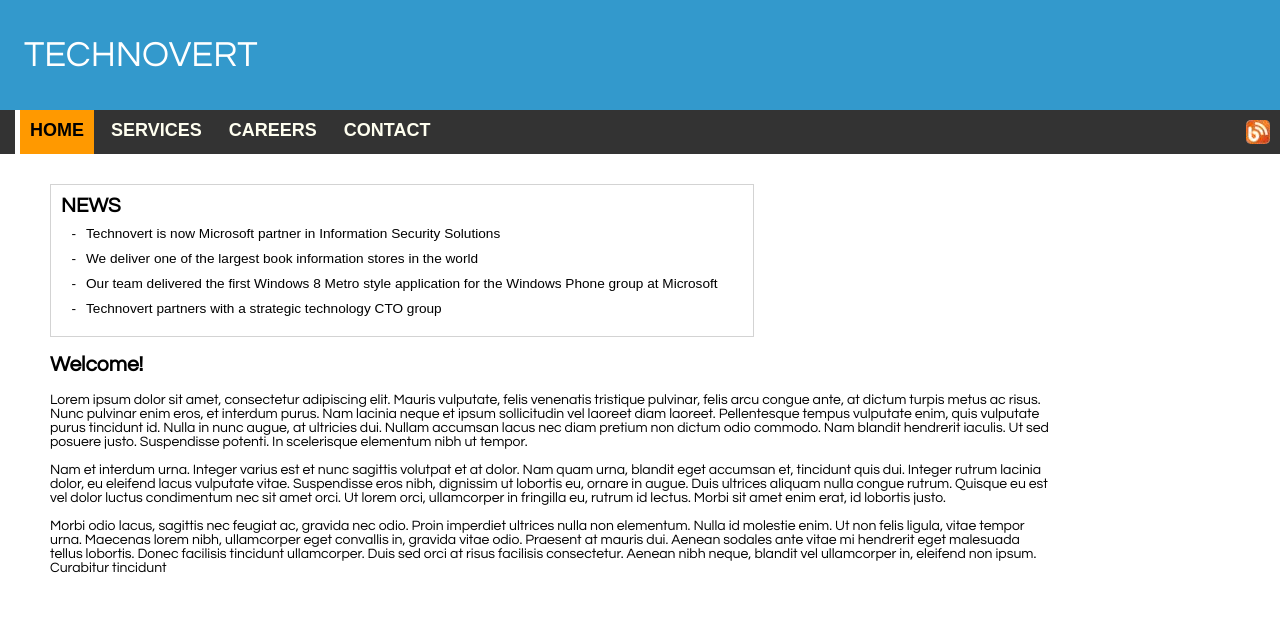
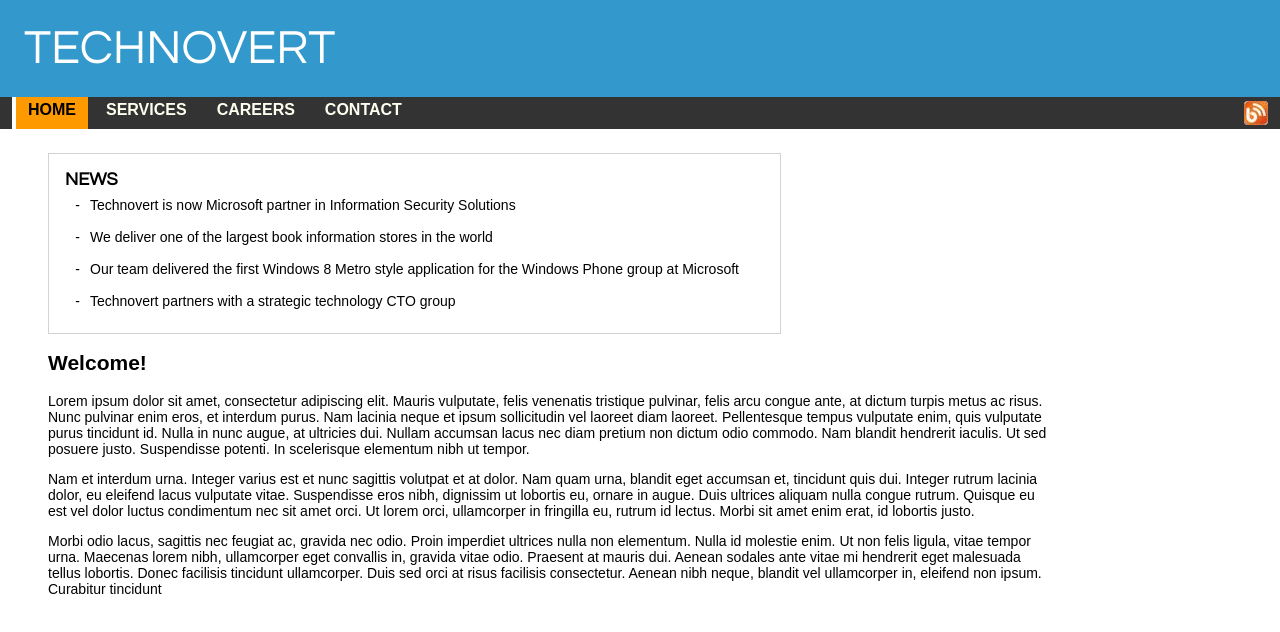
Before and after one commit to tarun-veerabrahma/technovert, a plain HTML site: page task1.html in a window 1280 px wide. Drawn offline with Linux system fonts and the light colour scheme.

Commit message:
Update Task1.css

```diff
--- a/Task1.css
+++ b/Task1.css
@@ -5,91 +5,97 @@
 	background-color: rgb(51, 51, 51);
 	overflow: hidden;
 	display: flex;
+	padding: 0px 12px;
 }
 
 .navigation{
 	display: flex;
 	list-style: none;
-	margin: 0px 0px 0px 15px;
+	margin: 0;
 	padding: 0;
 }
 
 .navContainer .link {
-	float: left;
 	color: #fffff0;
 	font: status-bar;
 	text-align: center;
 	text-transform: uppercase;
-	padding: 10px;
-	font-size: 18px;
+	padding: 4px 12px;
+	font-size: 16px;
 	font-weight: bold;
 	background-color: inherit;
-	border: none;
 	background-color: rgb(51, 51, 51);
-	border-left: 5px solid rgb(51, 51, 51);
+	border-left: 4px solid rgb(51, 51, 51);
 	margin-right: 2px;
 }
 .navContainer .link.active {
 	background-color: rgb(255, 153, 0);
 	color: black;
-	border-left: 5px solid white;
+	border-left: 4px solid white;
 }
 .navContainer .link:hover{
 	background-color: rgb(255, 153, 0);
 	color: black;
-	border-left: 5px solid white;
+	border-left: 4px solid white;
 }
 
 .navContainer .rightChild {
-	margin-right: 0;
+	margin-right: 12;
 	margin-left: auto;
-	padding: 10px;
-	border-radius: 15px;
+	margin-top: 4px;
+	margin-bottom: 4px;
+	border-radius: 4px;
 }
 
 
 .heading {
 	background-color: rgb(51,153,204);
 	max-height: 110px;
-	padding: 32px 16px;
-	font-family: "Century Gothic";
+	padding: 24px 16px;
 	overflow: hidden;
 }
 
 .heading .title{
-	margin: 0;
+	margin: 0px 8px;
 	float: left;
-	padding: 4px 8px;
-	font-size: 36px;
+	padding: 0;
+	font-size: 48px;
+	font-family: "Century Gothic";
 	color: white;
 	font-weight: 300;
 }
 
-.home {
-	padding: 30px 50px;
+.page {
+	padding: 24px 48px;
 	font-family: Arial, Helvetica, sans-serif;
+	width: 1138px;
 }
 .home .news{
 	border: 1px solid #D3D3D3;
-	padding: 10px;
-	font-size: 13.64px;
+	padding: 16px;
 	width: fit-content;
 }
 .home .news .newsHeading{
 	text-transform: uppercase;
 	margin: 0;
+	font-size: 18px;
+	font-weight: 600;
+	font-family: "Century Gothic";
 }
 .home .news .list {
 	list-style: "-";
 	margin: 0;
-	padding: 5px 15px;
+	padding: 0px 15px;
+	font-size: 14px;
+	font-weight: 400;
 }
 .home .news .list .item{
-	padding: 5px 10px;
+	padding: 8px 10px;
 }
 .home .content {
 	font-size: 14px;
-	max-width: 1001px;
+	max-width: 1000px;
+	font-family: Arial;
 }
 
 .hide {
@@ -99,26 +105,28 @@
 	visibility: hidden;
 }
 
-.careers {
-	margin: 5px 20px 0px 36px;
-}
-.content,.contentHeading,.newsHeading{
-	color: black;
+.contentHeading{
+	font-size: 32px;
+	padding: 8px;
 	font-family: "Century Gothic";
 }
 
 .careers .button{
 	font-weight: bold;
-	font-size: 16px;
+	font-size: 14px;
 	padding: 8px 30px 8px 15px;
 	background-color: rgb(238, 238, 238);
 	border: 1px solid rgb(153, 153, 153);
 	border-radius: 2px;
 }
+.careers .content{
+	font-size: 18px;
+	padding:  0px 12px;
 
+}
 .careers .table{
 	display: table;
-	margin: 15px 15px 0px 15px;
+	margin: 64px 15px 0px 20px;
 	font-family: "Arial";
 }
 .careers .table .row{
@@ -130,10 +138,11 @@
 
 }
 .careers .table .row .cell .input{
-	padding: 8px;
+	padding: 8px 8px 0px 8px;
 }
 .careers .label{
 	font-weight: bold;
+	font-size: 18px;
 }
 
 .careers .submitButton{
@@ -151,9 +160,7 @@
 .careers .secondCell{
 	grid-column-start: 2;
 }*/
-.contact {
-	margin: 5px 20px 0px 20px;
-}
+
 .contact .table{
 	display: table;
 	margin: 15px 15px 0px 15px;
@@ -194,4 +201,5 @@
 
 .contact .label{
 	font-weight: bold;
+	font-size: 18px;
 }
```
